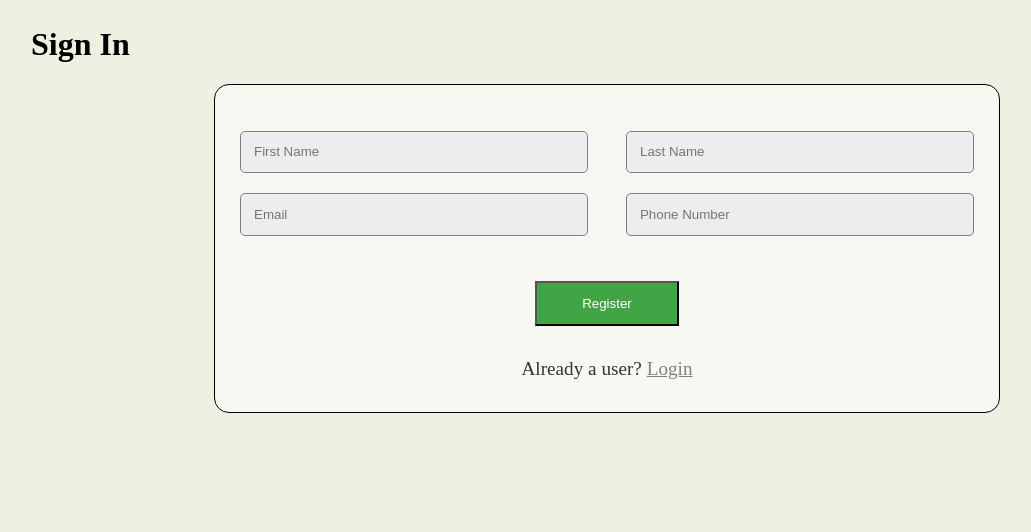
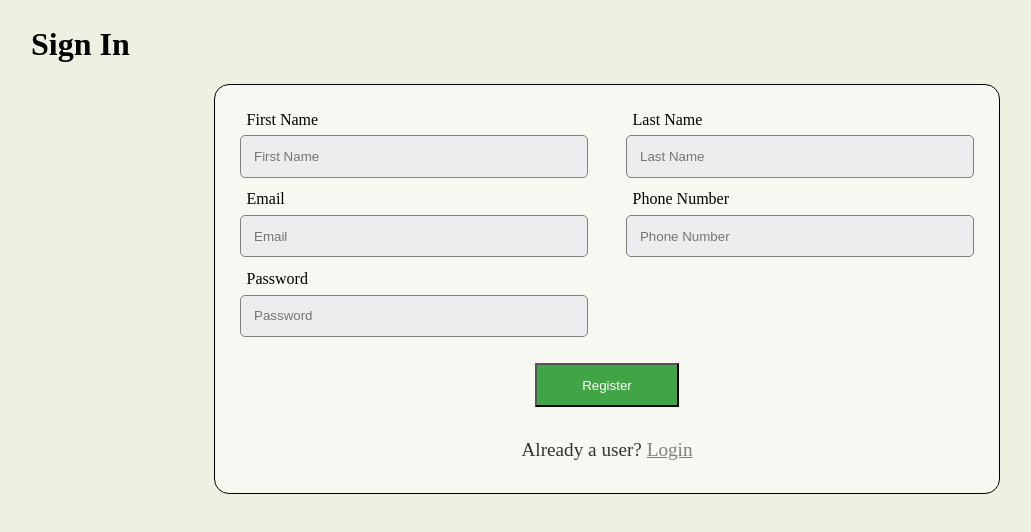
Before and after one commit to kalviumcommunity/S49_KarthikRam_Capstone_OnlineOrderingApplication, a React (Vite) app in the folder Frontend/ordering-application/: page /sign-in in a window 1280 px wide. Shown: the top 532 px of the page, without its empty margins (33-1064 px from the left). Built offline with nearby package versions, Linux system fonts and the light colour scheme.

Commit message:
User sign in and hashing password done

```diff
--- a/Frontend/ordering-application/src/Components/SignIn.css
+++ b/Frontend/ordering-application/src/Components/SignIn.css
@@ -21,7 +21,8 @@ input {
 }
 
 .input-element {
-    margin-top: 20px;
+    flex-direction: column;
+
 }
 
 .registerbtn {
@@ -49,5 +50,10 @@ input {
 .form-grid{
     display: grid;
     grid-template-columns: repeat(2, 1fr);
-    grid-gap: 0vw 3vw;
+    grid-template-rows: repeat(3, 1fr);
+    grid-gap: 1vw 3vw;
 }
+
+label{
+    margin: 0 0 0.5vw 0.5vw;
+}
--- a/Frontend/ordering-application/src/Components/SignIn.jsx
+++ b/Frontend/ordering-application/src/Components/SignIn.jsx
@@ -1,35 +1,53 @@
-import React from "react";
 import { useForm } from "react-hook-form";
 import { useState } from "react";
-import {Link} from 'react-router-dom'
+import { Link } from 'react-router-dom';
+import axios from 'axios';
 import "./SignIn.css";
 
 function SignIn() {
-  const [success, setSuccess] = useState(false);
+  const [success, setSuccess] = useState(false)
+  const [error, setError] = useState(null)
 
   const {
     register,
     handleSubmit,
     formState: { errors },
-  } = useForm();
+  } = useForm()
 
-  const onSub = (info) => {
-    console.log(info);
-    setSuccess(true);
-  };
+  const onSub = async (info) => {
+    console.log(info)
+
+    try {
+      const response = await axios.post('http://localhost:3000/api/loginData', {
+        name: `${info.firstname} ${info.lastname}`,
+        phone: info.number,
+        email: info.email,
+        password: info.password
+      })
+      console.log(response.data)
+      setSuccess(true)
+      setError(null)
+    } catch (err) {
+      console.error('Error:', err)
+      setError('Registration failed. Please try again.')
+    }
+  }
 
   return (
-    <div style={{margin: '2vw 5vw'}}>
+    <div style={{ margin: '2vw 5vw' }}>
       <h1>Sign In</h1>
       <div className="mainForm">
         <form onSubmit={handleSubmit(onSub)}>
           <div>
             {success && <p className="success">Registration Successful</p>}
+            {error && <p className="error-msg">{error}</p>}
           </div>
           <div className="form-grid">
-                    <div className="input-element">
+            <div className="input-element flex">
+              <label htmlFor="firstname">First Name</label>
               <input
                 type="text"
+                id="firstname"
                 name="firstname"
                 placeholder="First Name"
                 {...register("firstname", {
@@ -41,9 +59,11 @@ function SignIn() {
               )}
             </div>
 
-                    <div className="input-element">
+            <div className="input-element flex">
+              <label htmlFor="lastname">Last Name</label>
               <input
                 type="text"
+                id="lastname"
                 name="lastname"
                 placeholder="Last Name"
                 {...register("lastname", {
@@ -55,9 +75,11 @@ function SignIn() {
               )}
             </div>
 
-                    <div className="input-element">
+            <div className="input-element flex">
+              <label htmlFor="email">Email</label>
               <input
                 type="text"
+                id="email"
                 name="email"
                 placeholder="Email"
                 {...register("email", {
@@ -74,9 +96,11 @@ function SignIn() {
               {errors.email && <p className="error-msg">{errors.email.message}</p>}
             </div>
 
-                    <div className="input-element">
+            <div className="input-element flex">
+              <label htmlFor="number">Phone Number</label>
               <input
                 type="text"
+                id="number"
                 name="number"
                 placeholder="Phone Number"
                 {...register("number", {
@@ -95,18 +119,35 @@ function SignIn() {
                 <p className="error-msg">Number should be of 10 digits.</p>
               )}
             </div>
+
+            <div className="input-element flex">
+              <label htmlFor="password">Password</label>
+              <input
+                type="password"
+                id="password"
+                name="password"
+                placeholder="Password"
+                {...register("password", {
+                  required: true,
+                })}
+              />
+              {errors.password && errors.password.type === "required" && (
+                <p className="error-msg">Password is required</p>
+              )}
+            </div>
           </div>
           <div className="input-element registerbtn">
-                <label></label>
             <button className="register" type="submit">
               Register
             </button>
           </div>
-                <p style={{fontSize: '1.2rem', textDecoration: 'none', color:'#333', textAlign:'center'}}>Already a user? <Link style={{textDecoration: 'underline', color:'grey'}} to='/login'>Login </Link></p>
+          <p style={{ fontSize: '1.2rem', textDecoration: 'none', color: '#333', textAlign: 'center' }}>
+            Already a user? <Link style={{ textDecoration: 'underline', color: 'grey' }} to='/login'>Login </Link>
+          </p>
         </form>
       </div>
     </div>
-  );
+  )
 }
 
 export default SignIn;
```
Also changed, not shown: 2 other files (tests, documents, lock files or other folders). Lines whose indentation alone changed are shown as unchanged.
